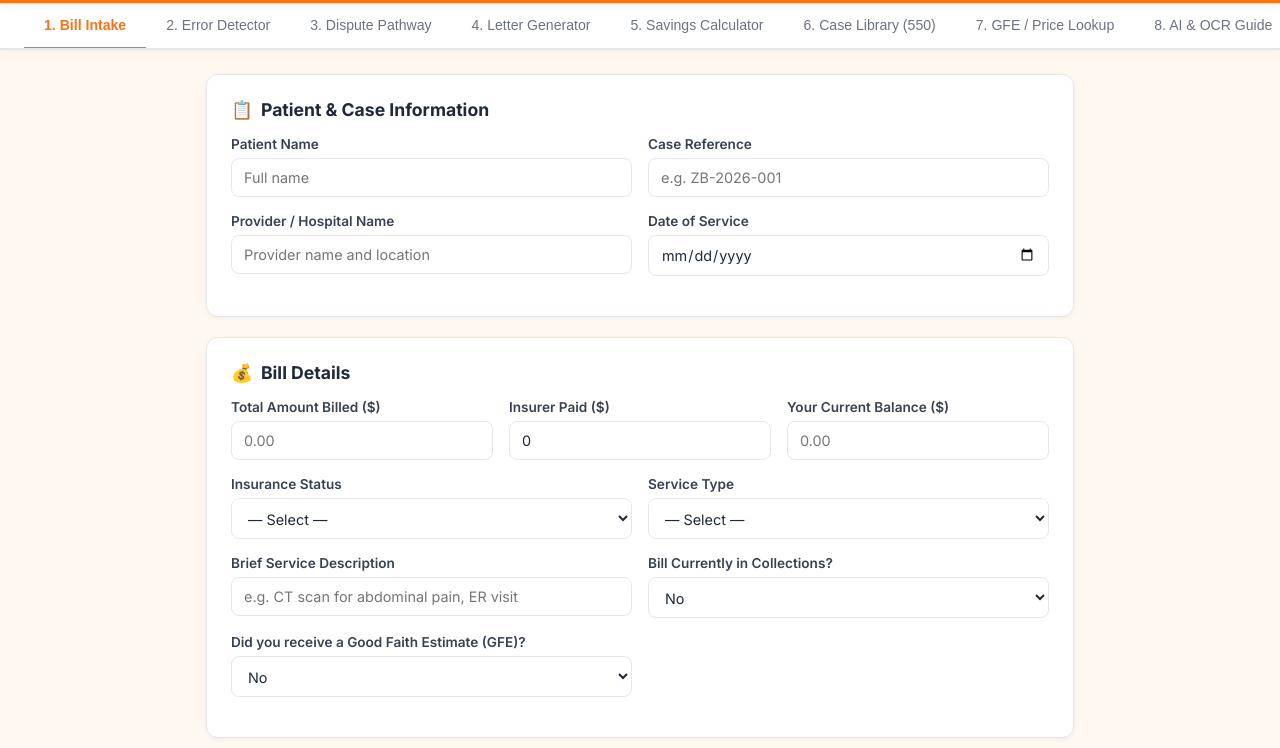
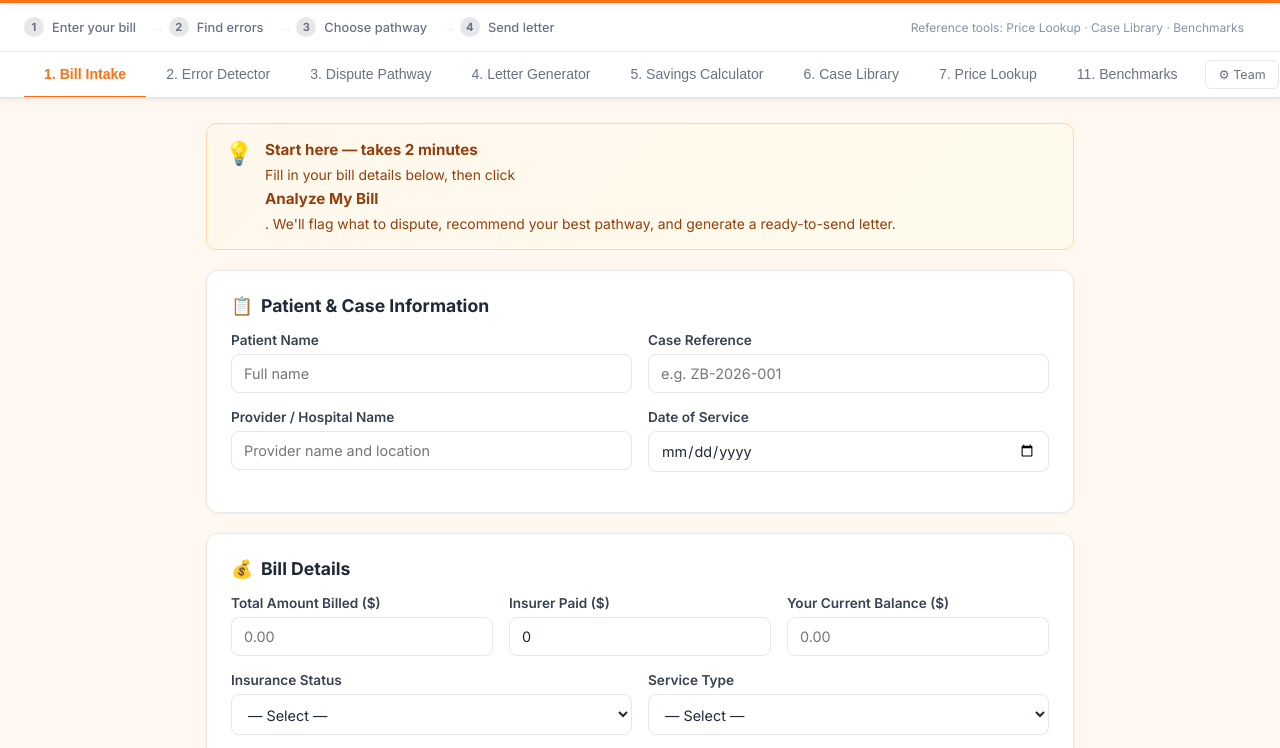
Before and after one commit to sarahw6/zenbill-mvp-tool, a plain HTML site: page index.html in a window 1280 px wide. Shown: the part 80-828 px from the top of the page. Drawn offline with Linux system fonts and the light colour scheme.

Commit message:
Simplify UX: step guide, hidden team tabs, collapsible financials
- Add 4-step guide strip (Enter bill → Find errors → Choose pathway →
  Send letter) between header and tab nav so users know where to start
- Hide tabs 8-10 (AI & OCR Guide, Clearinghouse, AI Training) by
  default; ⚙ Team toggle reveals them for internal use
- Move tab 11 (Benchmarks) next to the 7 user-facing tabs
- Rename header badge from "Internal Team Tool" to "Beta"
- Add intro banner to Tab 1 with plain-language instructions
- Collapse Financial Information card behind optional expand toggle —
  reduces Tab 1 from 15 visible fields to 10 on first load

Co-Authored-By: Claude Sonnet 4.6 <noreply@anthropic.com>

```diff
--- a/index.html
+++ b/index.html
@@ -167,6 +167,31 @@ body{font-family:'Inter',system-ui,sans-serif;background:#FFF8F0;color:#1F2937;m
 .ai-review-stat strong{color:var(--text)}
 /* AI Training — pair labels */
 .ai-pair-col-label{font-size:.72rem;font-weight:700;text-transform:uppercase;letter-spacing:.05em;margin-bottom:6px;color:var(--gray)}
+/* Step guide */
+.step-guide{background:#fff;border-bottom:1px solid var(--border);padding:10px 24px;display:flex;align-items:center;gap:0;overflow-x:auto}
+.step-guide-item{display:flex;align-items:center;gap:8px;white-space:nowrap;padding:4px 12px 4px 0;font-size:.8rem;color:var(--gray)}
+.step-guide-item:first-child{padding-left:0}
+.step-guide-num{width:20px;height:20px;border-radius:50%;background:var(--border);color:var(--gray);font-size:.7rem;font-weight:700;display:flex;align-items:center;justify-content:center;flex-shrink:0}
+.step-guide-label{font-weight:500}
+.step-guide-arrow{color:var(--border);margin:0 4px;font-size:.8rem}
+.step-guide-sep{flex:1}
+/* Team tab toggle */
+.team-tab{display:none}
+.team-tab.visible{display:inline-flex}
+.team-toggle-btn{margin-left:8px;padding:6px 12px;border:1.5px solid var(--border);border-radius:6px;background:#fff;cursor:pointer;font-size:.78rem;color:var(--gray);font-family:inherit;white-space:nowrap;transition:all .2s;align-self:center;flex-shrink:0}
+.team-toggle-btn:hover{border-color:var(--orange);color:var(--orange)}
+.team-toggle-btn.active{background:#FFF7ED;border-color:var(--orange);color:var(--orange)}
+/* Collapsible section */
+.collapsible-toggle{display:flex;align-items:center;gap:8px;cursor:pointer;user-select:none;padding:10px 0 2px;font-size:.85rem;font-weight:600;color:var(--gray);border:none;background:none;font-family:inherit}
+.collapsible-toggle:hover{color:var(--orange)}
+.collapsible-arrow{font-size:.7rem;transition:transform .2s;display:inline-block}
+.collapsible-body{display:none;padding-top:12px}
+.collapsible-body.open{display:block}
+/* Intro banner */
+.intake-intro{background:linear-gradient(135deg,#FFF7ED,#FFFBEB);border:1.5px solid #FED7AA;border-radius:10px;padding:14px 18px;margin-bottom:20px;display:flex;align-items:flex-start;gap:12px}
+.intake-intro-icon{font-size:1.4rem;flex-shrink:0;margin-top:1px}
+.intake-intro-text{font-size:.87rem;color:#92400E;line-height:1.6}
+.intake-intro-text strong{display:block;font-size:.95rem;margin-bottom:2px}
 </style>
 </head>
 <body>
@@ -179,7 +204,31 @@ body{font-family:'Inter',system-ui,sans-serif;background:#FFF8F0;color:#1F2937;m
       <div class="logo-tag">Fight Your Medical Bills</div>
     </div>
   </div>
-  <div class="header-badge">Internal Team Tool</div>
+  <div class="header-badge">Beta</div>
+</div>
+
+<div class="step-guide">
+  <div class="step-guide-item">
+    <div class="step-guide-num">1</div>
+    <span class="step-guide-label">Enter your bill</span>
+  </div>
+  <span class="step-guide-arrow">→</span>
+  <div class="step-guide-item">
+    <div class="step-guide-num">2</div>
+    <span class="step-guide-label">Find errors</span>
+  </div>
+  <span class="step-guide-arrow">→</span>
+  <div class="step-guide-item">
+    <div class="step-guide-num">3</div>
+    <span class="step-guide-label">Choose pathway</span>
+  </div>
+  <span class="step-guide-arrow">→</span>
+  <div class="step-guide-item">
+    <div class="step-guide-num">4</div>
+    <span class="step-guide-label">Send letter</span>
+  </div>
+  <div class="step-guide-sep"></div>
+  <div class="step-guide-item" style="color:#8792a2;font-size:.75rem">Reference tools: Price Lookup · Case Library · Benchmarks</div>
 </div>
 
 <div class="tab-nav">
@@ -188,18 +237,26 @@ body{font-family:'Inter',system-ui,sans-serif;background:#FFF8F0;color:#1F2937;m
   <button class="tab-btn" onclick="switchTab('pathway',this)">3. Dispute Pathway</button>
   <button class="tab-btn" onclick="switchTab('letters',this)">4. Letter Generator</button>
   <button class="tab-btn" onclick="switchTab('calculator',this)">5. Savings Calculator</button>
-  <button class="tab-btn" onclick="switchTab('cases',this)">6. Case Library (550)</button>
-  <button class="tab-btn" onclick="switchTab('pricelookup',this)">7. GFE / Price Lookup</button>
-  <button class="tab-btn" onclick="switchTab('aiocr',this)">8. AI & OCR Guide</button>
-  <button class="tab-btn" onclick="switchTab('clearinghouse',this)">9. Clearinghouse</button>
-  <button class="tab-btn" onclick="switchTab('aitraining',this)">10. AI Training</button>
-  <button class="tab-btn" onclick="switchTab('benchmarks',this)">11. Price Benchmarks</button>
+  <button class="tab-btn" onclick="switchTab('cases',this)">6. Case Library</button>
+  <button class="tab-btn" onclick="switchTab('pricelookup',this)">7. Price Lookup</button>
+  <button class="tab-btn" onclick="switchTab('benchmarks',this)">11. Benchmarks</button>
+  <button class="tab-btn team-tab" onclick="switchTab('aiocr',this)">8. AI & OCR Guide</button>
+  <button class="tab-btn team-tab" onclick="switchTab('clearinghouse',this)">9. Clearinghouse</button>
+  <button class="tab-btn team-tab" onclick="switchTab('aitraining',this)">10. AI Training</button>
+  <button class="team-toggle-btn" onclick="toggleTeamTabs(this)" title="Show/hide internal team tools">⚙ Team</button>
 </div>
 
 <div class="main">
 
 <!-- TAB 1: INTAKE -->
 <div id="tab-intake" class="tab-content active">
+  <div class="intake-intro">
+    <div class="intake-intro-icon">💡</div>
+    <div class="intake-intro-text">
+      <strong>Start here — takes 2 minutes</strong>
+      Fill in your bill details below, then click <strong>Analyze My Bill</strong>. We'll flag what to dispute, recommend your best pathway, and generate a ready-to-send letter.
+    </div>
+  </div>
   <div class="card">
     <div class="card-title"><span class="icon">📋</span> Patient & Case Information</div>
     <div class="form-row">
@@ -297,7 +354,11 @@ body{font-family:'Inter',system-ui,sans-serif;background:#FFF8F0;color:#1F2937;m
   </div>
 
   <div class="card">
-    <div class="card-title"><span class="icon">🏠</span> Financial Information (for Charity Care Eligibility)</div>
+    <button class="collapsible-toggle" onclick="toggleCollapsible(this)">
+      <span class="collapsible-arrow">▶</span>
+      <span class="icon" style="color:var(--orange)">🏠</span> Financial Information <span style="font-weight:400;color:var(--gray)">&nbsp;— optional, for charity care eligibility check</span>
+    </button>
+    <div class="collapsible-body">
     <div class="form-row triple">
       <div class="form-group">
         <label>Employment Status</label>
@@ -321,6 +382,7 @@ body{font-family:'Inter',system-ui,sans-serif;background:#FFF8F0;color:#1F2937;m
       </div>
     </div>
     <div id="fpl-result-box"></div>
+    </div><!-- /collapsible-body -->
   </div>
 
   <button class="btn btn-primary btn-lg btn-block" onclick="analyzeIntake()">Analyze My Bill →</button>
@@ -3897,6 +3959,21 @@ function renderBenchmarkResult(row, amount, mdc, payer) {
 function renderBenchmarks() {
   initBenchmarkTab();
 }
+
+function toggleTeamTabs(btn) {
+  const teamTabs = document.querySelectorAll('.team-tab');
+  const show = !btn.classList.contains('active');
+  btn.classList.toggle('active', show);
+  btn.textContent = show ? '⚙ Hide Team' : '⚙ Team';
+  teamTabs.forEach(t => t.classList.toggle('visible', show));
+}
+
+function toggleCollapsible(btn) {
+  const body = btn.nextElementSibling;
+  const arrow = btn.querySelector('.collapsible-arrow');
+  const open = body.classList.toggle('open');
+  arrow.style.transform = open ? 'rotate(90deg)' : '';
+}
 </script>
 </body>
 </html>
```
